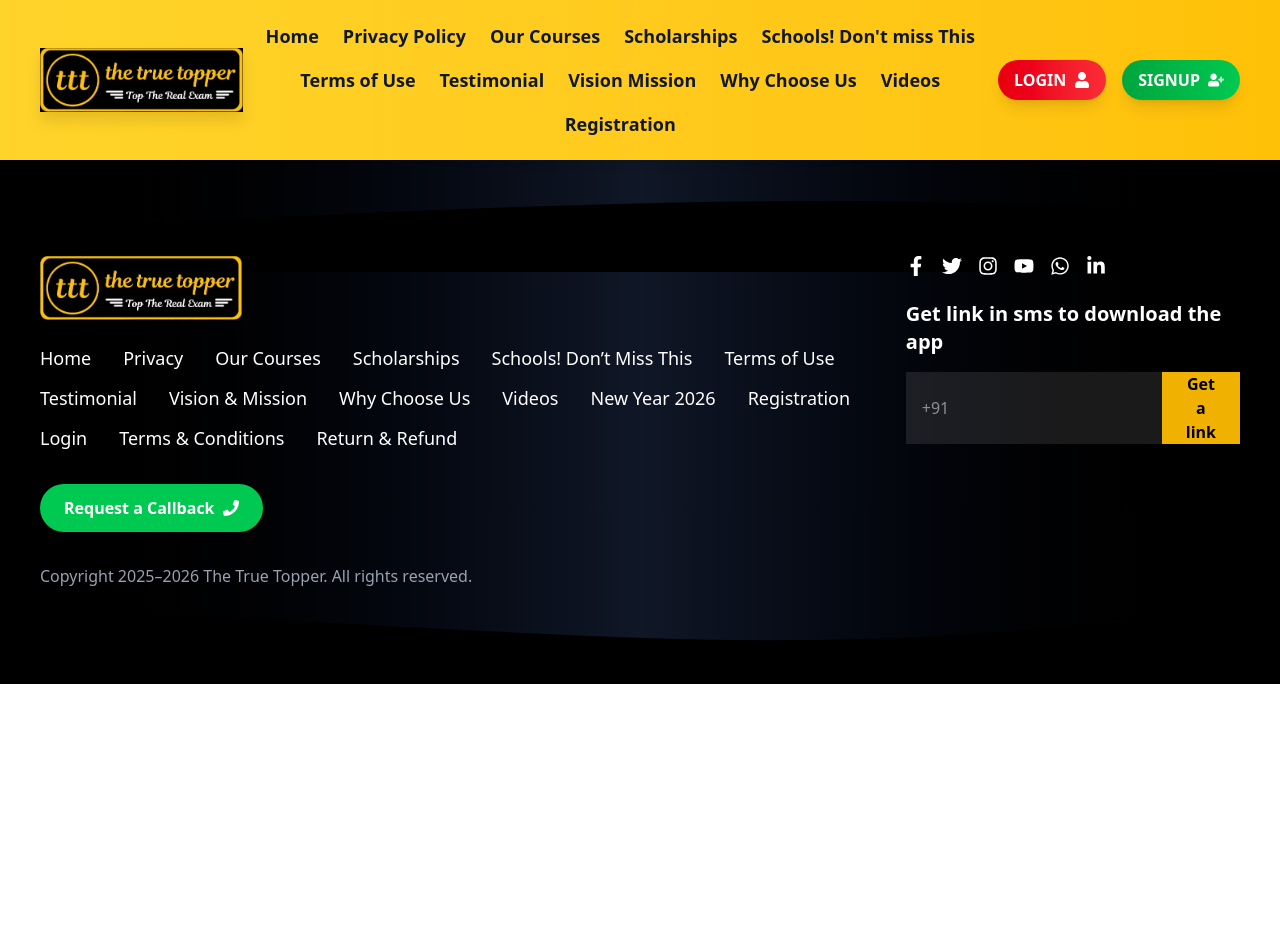
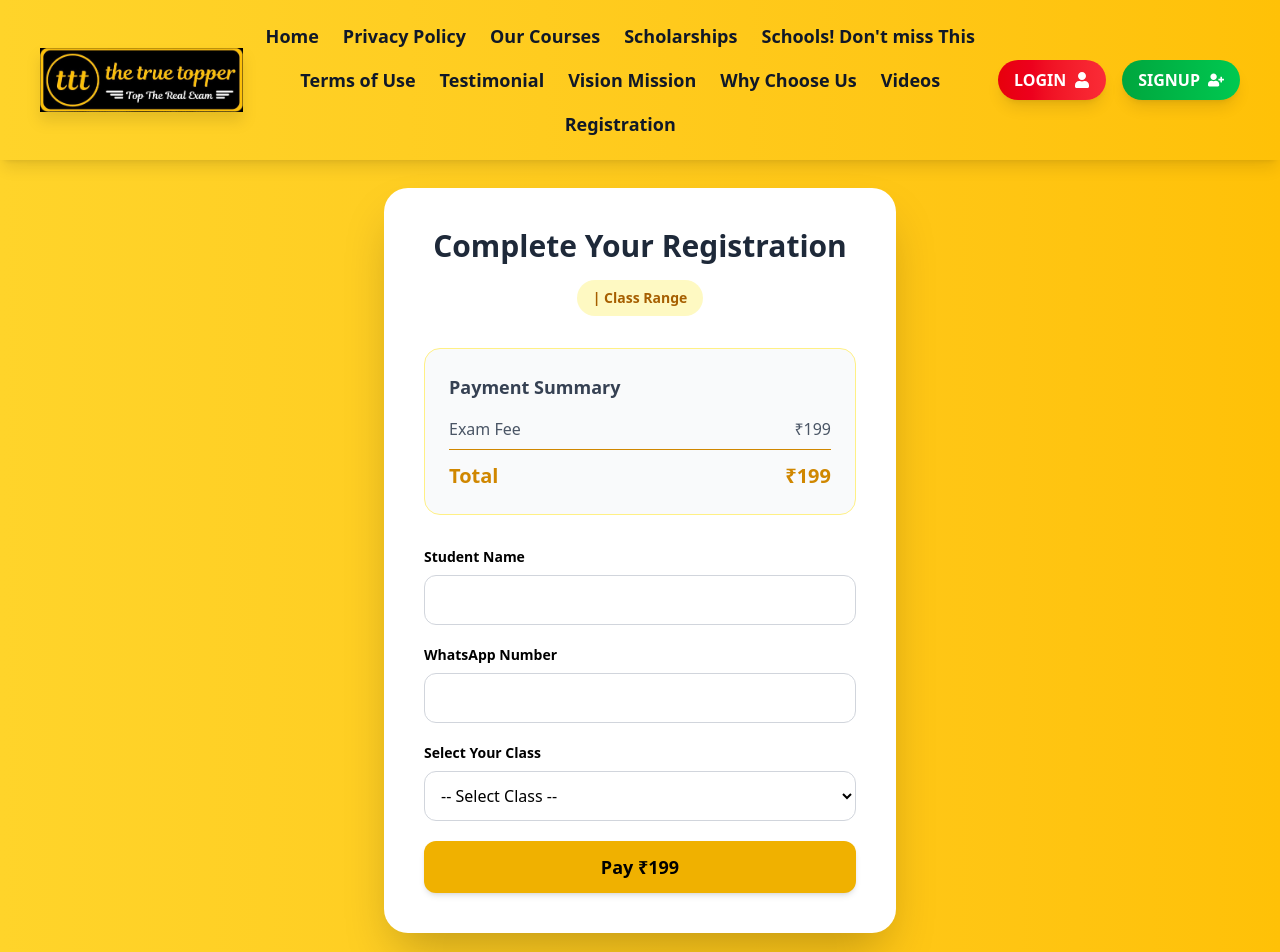
Before and after one commit to codeforttt-dev/ttt-official-frontend, a React (Vite) app: page /payment in a window 1280 px wide. Shown: the top 952 px of the page. Before the commit the page ends 800 px from the top, so only its background shows below. Built offline with nearby package versions, Linux system fonts and the light colour scheme.

Commit message:
updated code

```diff
--- a/package.json
+++ b/package.json
@@ -10,10 +10,12 @@
     "preview": "vite preview"
   },
   "dependencies": {
+    "@reduxjs/toolkit": "^2.11.2",
     "@tailwindcss/vite": "^4.1.18",
     "react": "^19.2.0",
     "react-dom": "^19.2.4",
     "react-icons": "^5.5.0",
+    "react-redux": "^9.2.0",
     "react-router-dom": "^7.13.0"
   },
   "devDependencies": {
--- /dev/null
+++ b/src/component/registrationForm.jsx
@@ -0,0 +1,159 @@
+import React, { useState } from "react";
+import { useLocation } from "react-router-dom";
+import { useDispatch } from "react-redux";
+import { addRegistration } from "../redux/slice/registrationSlice";
+
+const RegistrationForm = () => {
+  const location = useLocation();
+  const dispatch = useDispatch();
+
+  const { subject, classRange } = location.state || {};
+
+  const price = classRange === "1-6" ? 99 : 199;
+
+  // 🔥 Generate class options dynamically
+  const classOptions =
+    classRange === "1-6"
+      ? ["1", "2", "3", "4", "5", "6"]
+      : ["6", "7", "8", "9", "10", "11", "12"];
+
+  const [formData, setFormData] = useState({
+    name: "",
+    whatsapp: "",
+    selectedClass: "",
+  });
+
+  const handleSubmit = (e) => {
+    e.preventDefault();
+
+    if (!subject || !classRange) {
+      alert("Please select subject and class first.");
+      return;
+    }
+
+    if (!formData.selectedClass) {
+      alert("Please select your class.");
+      return;
+    }
+
+    const newData = {
+      name: formData.name,
+      whatsapp: formData.whatsapp,
+      subject,
+      classRange,
+      selectedClass: formData.selectedClass,
+      price,
+      date: new Date().toLocaleString(),
+    };
+
+    dispatch(addRegistration(newData));
+
+    alert("Redirecting to Payment Gateway...");
+
+    setFormData({ name: "", whatsapp: "", selectedClass: "" });
+  };
+
+  return (
+    <div className="min-h-screen bg-gradient-to-r from-[#FFD42A] to-[#FFC107] flex justify-center items-center p-6">
+      <div className="bg-white shadow-2xl rounded-3xl p-10 w-full max-w-lg">
+
+        {/* Header */}
+        <div className="text-center mb-8">
+          <h2 className="text-3xl font-extrabold text-gray-800">
+            Complete Your Registration
+          </h2>
+          <div className="mt-4 inline-block bg-yellow-100 text-yellow-700 px-4 py-2 rounded-full font-semibold text-sm">
+            {subject} | Class Range {classRange}
+          </div>
+        </div>
+
+        {/* Payment Summary */}
+        <div className="bg-gray-50 border border-yellow-200 rounded-2xl p-6 mb-8">
+          <h3 className="text-lg font-bold text-gray-700 mb-4">
+            Payment Summary
+          </h3>
+
+          <div className="flex justify-between text-gray-600 mb-2">
+            <span>Exam Fee</span>
+            <span>₹{price}</span>
+          </div>
+
+          <div className="flex justify-between font-bold text-xl text-yellow-600 border-t pt-3">
+            <span>Total</span>
+            <span>₹{price}</span>
+          </div>
+        </div>
+
+        {/* Form */}
+        <form onSubmit={handleSubmit} className="space-y-5">
+
+          {/* Name */}
+          <div>
+            <label className="block text-sm font-semibold mb-2">
+              Student Name
+            </label>
+            <input
+              type="text"
+              required
+              value={formData.name}
+              onChange={(e) =>
+                setFormData({ ...formData, name: e.target.value })
+              }
+              className="w-full border border-gray-300 focus:border-yellow-500 focus:ring-2 focus:ring-yellow-200 p-3 rounded-xl outline-none transition"
+            />
+          </div>
+
+          {/* WhatsApp */}
+          <div>
+            <label className="block text-sm font-semibold mb-2">
+              WhatsApp Number
+            </label>
+            <input
+              type="tel"
+              required
+              value={formData.whatsapp}
+              onChange={(e) =>
+                setFormData({ ...formData, whatsapp: e.target.value })
+              }
+              className="w-full border border-gray-300 focus:border-yellow-500 focus:ring-2 focus:ring-yellow-200 p-3 rounded-xl outline-none transition"
+            />
+          </div>
+
+          {/* 🔥 Class Dropdown */}
+          <div>
+            <label className="block text-sm font-semibold mb-2">
+              Select Your Class
+            </label>
+            <select
+              required
+              value={formData.selectedClass}
+              onChange={(e) =>
+                setFormData({ ...formData, selectedClass: e.target.value })
+              }
+              className="w-full border border-gray-300 focus:border-yellow-500 focus:ring-2 focus:ring-yellow-200 p-3 rounded-xl outline-none transition"
+            >
+              <option value="">-- Select Class --</option>
+              {classOptions.map((cls) => (
+                <option key={cls} value={cls}>
+                  Class {cls}
+                </option>
+              ))}
+            </select>
+          </div>
+
+          {/* Submit */}
+          <button
+            type="submit"
+            className="w-full bg-yellow-500 hover:bg-yellow-600 text-black py-3 rounded-xl font-bold text-lg transition shadow-md hover:shadow-lg"
+          >
+            Pay ₹{price}
+          </button>
+
+        </form>
+
+      </div>
+    </div>
+  );
+};
+
+export default RegistrationForm;
--- a/src/main.jsx
+++ b/src/main.jsx
@@ -3,11 +3,15 @@ import { createRoot } from "react-dom/client";
 import { BrowserRouter } from "react-router-dom";
 import "./index.css";
 import App from "./App.jsx";
+import { Provider } from "react-redux";
+import { store } from "./redux/store.js";
 
 createRoot(document.getElementById("root")).render(
   <StrictMode>
     <BrowserRouter>
-      <App />
+       <Provider store={store}>
+    <App />
+  </Provider>
     </BrowserRouter>
   </StrictMode>
 );
--- a/src/pages/home.jsx
+++ b/src/pages/home.jsx
@@ -11,6 +11,8 @@ import WhyJoin from "../component/whyjoin";
 import DownloadApp from "../component/DownloadApp";
 import MediaGallery from "../component/mediaGallery";
 import SocialMedia from "../component/socialMedia";
+import subjectCards from "./subjectCards";
+import SubjectCards from "./subjectCards";
 
 const slides = [
   { image: img1 },
@@ -185,6 +187,7 @@ const Home = () => {
       {/* ================= OTHER SECTIONS ================= */}
       <AboutSection />
       <ThreeSection />
+      <SubjectCards />
       <WhyJoin />
       {/* <DownloadApp />
       <MediaGallery /> */}
--- /dev/null
+++ b/src/pages/subjectCards.jsx
@@ -0,0 +1,75 @@
+import React from "react";
+import { useNavigate } from "react-router-dom";
+import { FaAtom, FaFlask, FaSquareRootAlt } from "react-icons/fa";
+
+const subjects = [
+  { name: "Physics", icon: <FaAtom size={40} /> },
+  { name: "Chemistry", icon: <FaFlask size={40} /> },
+  { name: "Mathematics", icon: <FaSquareRootAlt size={40} /> },
+];
+
+const SubjectCards = () => {
+  const navigate = useNavigate();
+
+  return (
+    <div className="min-h-screenbg-gradient-to-r from-[#FFD42A] to-[#FFC107]  py-16 px-6">
+
+      {/* Heading */}
+      <div className="text-center mb-16">
+        <h1 className="text-5xl font-extrabold text-gray-800 mb-4">
+          Upcoming Exam Olympiad++
+        </h1>
+        <p className="text-2xl text-gray-600">
+         the true topper right register for the international ethical entrepreneurship Olympiad plus plus
+        </p>
+      </div>
+
+      {/* Cards */}
+      <div className="grid md:grid-cols-3 gap-10 max-w-6xl mx-auto">
+        {subjects.map((subject, index) => (
+          <div
+            key={index}
+            className="group bg-white/70 backdrop-blur-xl border border-yellow-200 rounded-3xl shadow-xl p-10 text-center transition duration-500 hover:-translate-y-4 hover:shadow-2xl"
+          >
+            {/* Icon */}
+            <div className="flex justify-center mb-6 text-yellow-500 group-hover:scale-110 transition">
+              {subject.icon}
+            </div>
+
+            {/* Title */}
+            <h2 className="text-3xl font-bold text-gray-800 mb-8">
+              {subject.name}
+            </h2>
+
+            {/* Buttons */}
+            <div className="space-y-4">
+              <button
+                onClick={() =>
+                  navigate("/register", {
+                    state: { subject: subject.name, classRange: "1-6" },
+                  })
+                }
+                className="w-full bg-yellow-400 hover:bg-yellow-500 text-black font-semibold py-3 rounded-xl transition"
+              >
+                Classes 1 – 6
+              </button>
+
+              <button
+                onClick={() =>
+                  navigate("/register", {
+                    state: { subject: subject.name, classRange: "6-12" },
+                  })
+                }
+                className="w-full bg-gray-800 hover:bg-black text-white font-semibold py-3 rounded-xl transition"
+              >
+                Classes 6 – 12
+              </button>
+            </div>
+          </div>
+        ))}
+      </div>
+    </div>
+  );
+};
+
+export default SubjectCards;
--- /dev/null
+++ b/src/redux/slice/registrationSlice.js
@@ -0,0 +1,34 @@
+import { createSlice } from "@reduxjs/toolkit";
+
+// Safe localStorage parsing
+const getStoredRegistrations = () => {
+  try {
+    const data = localStorage.getItem("registrations");
+    return data ? JSON.parse(data) : [];
+  } catch (error) {
+    return [];
+  }
+};
+
+const initialState = {
+  registrations: getStoredRegistrations(),
+};
+
+const registrationSlice = createSlice({
+  name: "registration",
+  initialState,
+  reducers: {
+    addRegistration: (state, action) => {
+      state.registrations.push(action.payload);
+
+      // Save updated data to localStorage
+      localStorage.setItem(
+        "registrations",
+        JSON.stringify(state.registrations)
+      );
+    },
+  },
+});
+
+export const { addRegistration } = registrationSlice.actions;
+export default registrationSlice.reducer;
--- /dev/null
+++ b/src/redux/store.js
@@ -0,0 +1,9 @@
+import { configureStore } from "@reduxjs/toolkit";
+import registrationReducer from "./slice/registrationSlice";
+
+export const store = configureStore({
+  reducer: {
+    registration: registrationReducer,
+  },
+});
+export default store;
--- a/src/routes/Approutes.jsx
+++ b/src/routes/Approutes.jsx
@@ -10,6 +10,8 @@ import Testimonial from "../pages/testimonial";
 import TermsAndConditions from "../pages/termsandConditions";
 import ReturnRefund from "../pages/returnRefund";
 
+import RegistrationForm from "../component/registrationForm";
+
 function AppRoutes() {
   return (
     <Routes>
@@ -21,6 +23,7 @@ function AppRoutes() {
       <Route path="/testimonial" element={<Testimonial/>}/>
       <Route path="/termsandconditions" element={<TermsAndConditions/>}/>
       <Route path="/return" element={<ReturnRefund/>}/>
+      <Route path="/payment" element={<RegistrationForm/>}/>
     </Routes>
   );
 }
```
Also changed, not shown: 1 other file (tests, documents, lock files or other folders).
